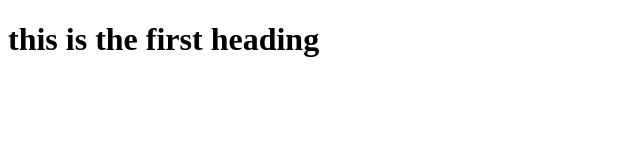
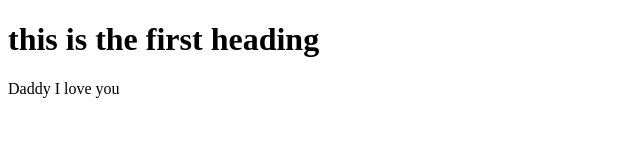
Before and after one commit to Neha874-ctrl/demo-PROJECT, a plain HTML site: page index.html in a window 1280 px wide. Shown: the whole page, without its empty margins (0-640 px from the left). Drawn offline with Linux system fonts and the light colour scheme.

Commit message:
updated index file

```diff
--- a/index.html
+++ b/index.html
@@ -7,5 +7,6 @@
 </head>
 <body>
     <h1>this is the first heading</h1>
+    <p>Daddy I love you</p>
 </body>
 </html>
```
